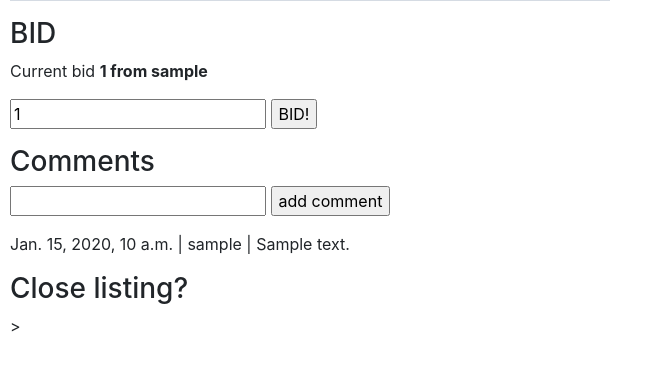
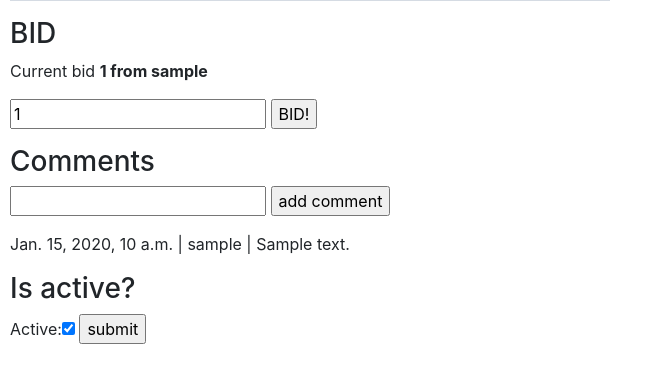
Before and after one commit to adamfknapp/commerce, a Django app: page /view_listing/1/ in a window 1280 px wide. Shown: the part 868-1243 px from the top of the page, without its empty margins (0-663 px from the left). Before the commit the page ends 1200 px from the top, so only its background shows below. Run offline with Django 3.2, Linux system fonts and the light colour scheme; a user stored in the database is signed in; tables that the repository leaves empty hold one stand-in row (values such as "Sample post"); grey boxes marked "Sample" are stand-in pictures; some libraries are stand-ins or nearby versions.

Commit message:
starting close bid

```diff
--- a/auctions/forms.py
+++ b/auctions/forms.py
@@ -15,3 +15,8 @@ class bid_form(ModelForm):
     class Meta:
         model = bid
         fields = ['bid']
+
+class active_form(ModelForm):
+    class Meta:
+        model = listing
+        fields = ['active']
--- a/auctions/models.py
+++ b/auctions/models.py
@@ -22,8 +22,7 @@ class listing(models.Model):
                                  related_name="listings", default="None")
     start_bid = models.DecimalField(max_digits=5, decimal_places=0, default=1)
     time_create = models.DateTimeField(auto_now_add=True)
-    active_time = models.IntegerField(default=1)  # in hours
-    close_early = models.BooleanField(default=False)  # requierment 15
+    active = models.BooleanField(default=True)  # requierment 15
 
     def num_bids(self):
         """
--- a/auctions/templates/auctions/view_listing.html
+++ b/auctions/templates/auctions/view_listing.html
@@ -43,7 +43,11 @@
 
         <!-- CLOSE LISTING ----->
         {% if request.user == listing.creator and user.is_authenticated %}
-            <h3> Close listing? </h3>>
+            <h3> Is active? </h3>
+            <form action="{% url 'view_listing' listing.id %}" method="post">
+                {% csrf_token %}
+                <p>{{ active_form }}  <input type="submit" name="is_active" value="submit"> </p>
+            </form>
         {% endif  %}
 
 {% endblock %}
--- a/auctions/views.py
+++ b/auctions/views.py
@@ -6,7 +6,7 @@ from django.urls import reverse
 
 
 from .models import User, listing, comment
-from .forms import listing_form, comment_form, bid_form
+from .forms import listing_form, comment_form, bid_form, active_form
 
 
 def index(request):
@@ -122,10 +122,25 @@ def view_listing(request, listing_id):
                     "message": "Your bid was not accepted. Please try again."
                 })
 
+        # Update is active
+        elif "is_active" in request.POST:
+            f = active_form(request.POST)
+            if f.is_valid():
+                obj = f.save(commit=False)
+                #MyModel.objects.filter(pk=some_value).update(field1='some value')
+                obj.active = listing.objects.filter(pk =listing_id).update(active = False)
+                obj.save()
+                return HttpResponseRedirect(request.path_info)
+            else:
+                return render(request, "auctions/error.html", {
+                    "message": "Somewthing went wrong. Please try again."
+                })
+
     else:
         return render(request, "auctions/view_listing.html", {
             "listing": listing.objects.get(pk =listing_id),
             "comments": comment.objects.filter(listing= listing_id).order_by('-time_create'),
             "comment_form": comment_form,
-            "bid_form": bid_form
+            "bid_form": bid_form,
+            "active_form": active_form
         })
```
Also changed, not shown: auctions/migrations/0002_auto_20210307_1413.py (added).
